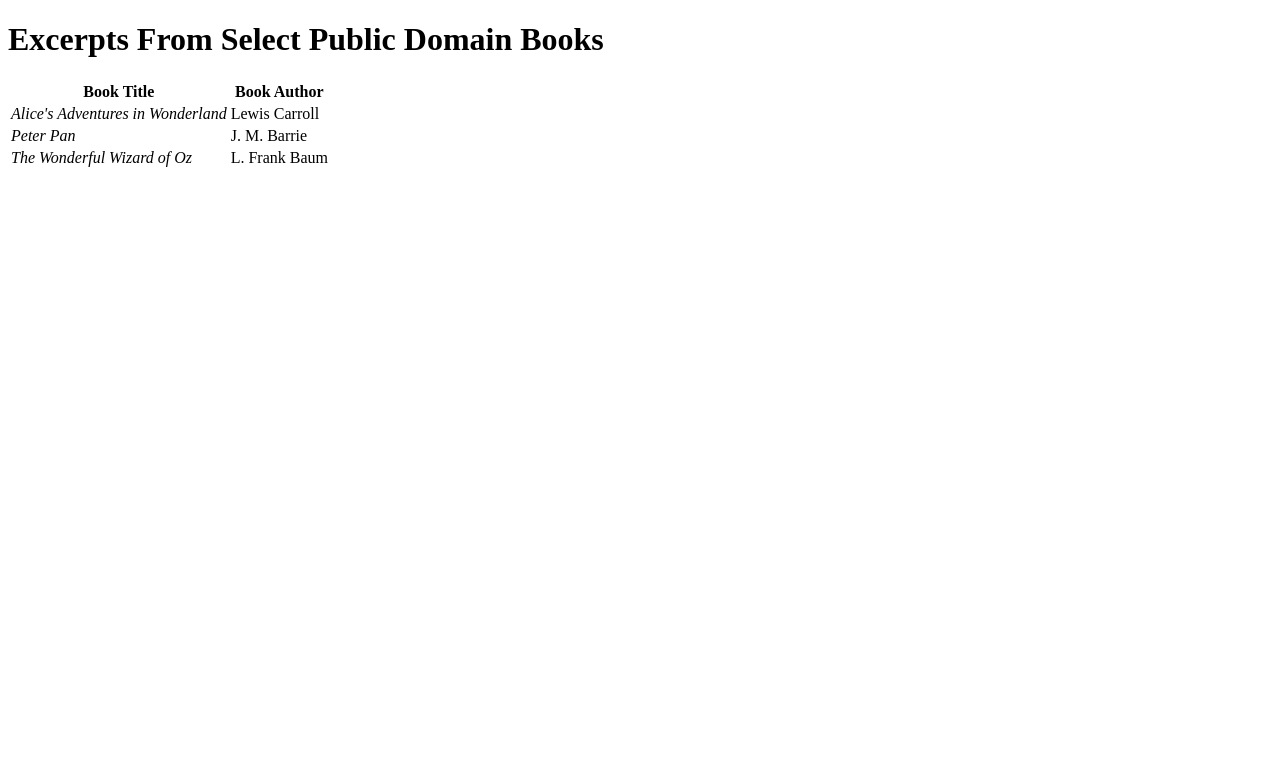
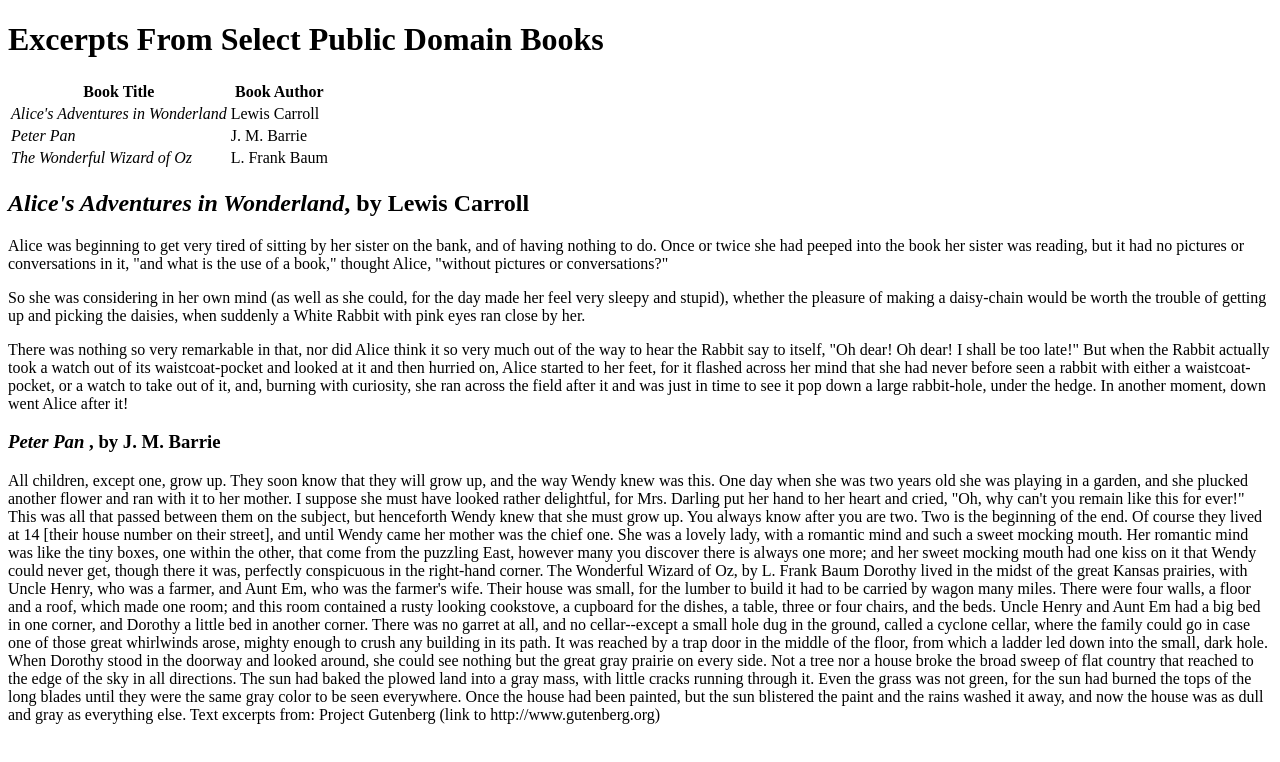
Before and after one commit to yfarook3/itmd-361-lab-3, a plain HTML site: page index.html in a window 1280 px wide. Drawn offline with Linux system fonts and the light colour scheme.

Commit message:
Update index.html
fixing indentation and working on bracketing the peter pan paragraph

```diff
--- a/index.html
+++ b/index.html
@@ -31,9 +31,29 @@
 		</tr>
 	</table>
 
+<h2><i> Alice's Adventures in Wonderland</i>, by Lewis Carroll</h2>
+<p> Alice was beginning to get very tired of sitting by her sister on the bank, and of having nothing to do. Once or twice she had peeped into the book her sister was reading, but it had no pictures or conversations in it, "and what is the use of a book," thought Alice, "without pictures or conversations?"</p>
+
+<p> So she was considering in her own mind (as well as she could, for the day made her feel very sleepy and stupid), whether the pleasure of making a daisy-chain would be worth the trouble of getting up and picking the daisies, when suddenly a White Rabbit with pink eyes ran close by her. </p>
+
+<p> There was nothing so very remarkable in that, nor did Alice think it so very much out of the way to hear the Rabbit say to itself, "Oh dear! Oh dear! I shall be too late!" But when the Rabbit actually took a watch out of its waistcoat-pocket and looked at it and then hurried on, Alice started to her feet, for it flashed across her mind that she had never before seen a rabbit with either a waistcoat-pocket, or a watch to take out of it, and, burning with curiosity, she ran across the field after it and was just in time to see it pop down a large rabbit-hole, under the hedge. In another moment, down went Alice after it!</p>
+
+<h3><i> Peter Pan</i> , by J. M. Barrie</h3>
+
+<p>All children, except one, grow up. They soon know that they will grow up, and the way Wendy knew was this. One day when she was two years old she was playing in a garden, and she plucked another flower and ran with it to her mother. I suppose she must have looked rather delightful, for Mrs. Darling put her hand to her heart and cried, "Oh, why can't you remain like this for ever!" This was all that passed between them on the subject, but henceforth Wendy knew that she must grow up. You always know after you are two. Two is the beginning of the end.
+
+Of course they lived at 14 [their house number on their street], and until Wendy came her mother was the chief one. She was a lovely lady, with a romantic mind and such a sweet mocking mouth. Her romantic mind was like the tiny boxes, one within the other, that come from the puzzling East, however many you discover there is always one more; and her sweet mocking mouth had one kiss on it that Wendy could never get, though there it was, perfectly conspicuous in the right-hand corner.
 
 
 
+The Wonderful Wizard of Oz, by L. Frank Baum
+Dorothy lived in the midst of the great Kansas prairies, with Uncle Henry, who was a farmer, and Aunt Em, who was the farmer's wife.  Their house was small, for the lumber to build it had to be carried by wagon many miles.  There were four walls, a floor and a roof, which made one room; and this room contained a rusty looking cookstove, a cupboard for the dishes, a table, three or four chairs, and the beds.  Uncle Henry and Aunt Em had a big bed in one corner, and Dorothy a little bed in another corner.  There was no garret at all, and no cellar--except a small hole dug in the ground, called a cyclone cellar, where the family could go in case one of those great whirlwinds arose, mighty enough to crush any building in its path.  It was reached by a trap door in the middle of the floor, from which a ladder led down into the small, dark hole.
+
+When Dorothy stood in the doorway and looked around, she could see nothing but the great gray prairie on every side.  Not a tree nor a house broke the broad sweep of flat country that reached to the edge of the sky in all directions.  The sun had baked the plowed land into a gray mass, with little cracks running through it.  Even the grass was not green, for the sun had burned the tops of the long blades until they were the same gray color to be seen everywhere.  Once the house had been painted, but the sun blistered the paint and the rains washed it away, and now the house was as dull and gray as everything else.
+
+
+
+Text excerpts from: Project Gutenberg (link to http://www.gutenberg.org)
 
 
 
```
Lines whose indentation alone changed are shown as unchanged.
